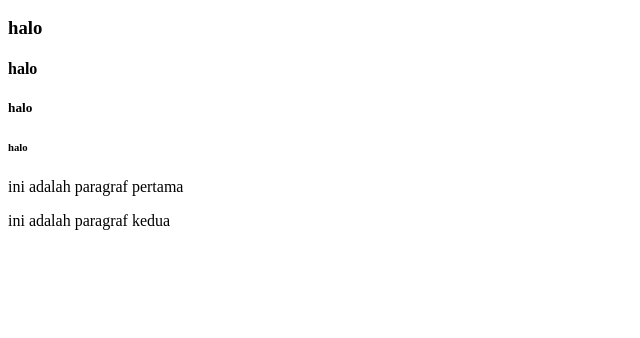
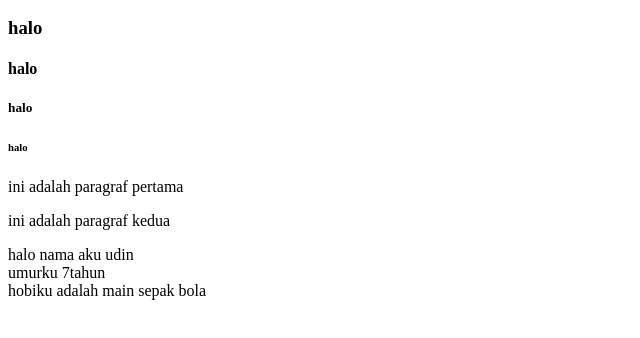
Before and after one commit to HEXS1010/learn, a plain HTML site: page html/text-element/index.html in a window 1280 px wide. Shown: the part 110-448 px from the top of the page, without its empty margins (0-640 px from the left). Drawn offline with Linux system fonts and the light colour scheme.

Commit message:
balajar line break dan selesai

```diff
--- a/html/text-element/index.html
+++ b/html/text-element/index.html
@@ -20,5 +20,11 @@
     <!-- kalau tag p hanya untuk menulis biasa -->
      <p>ini adalah paragraf pertama</p>
      <p>ini adalah paragraf kedua</p>
+
+     <!-- lline break atau br, fungsinya adalah ganti baris, atau bisa dibilang enter lah yah -->
+      <p>halo nama aku udin <br>
+        umurku 7tahun <br>
+        hobiku adalah main sepak bola
+      </p>
   </body>
 </html>
```
